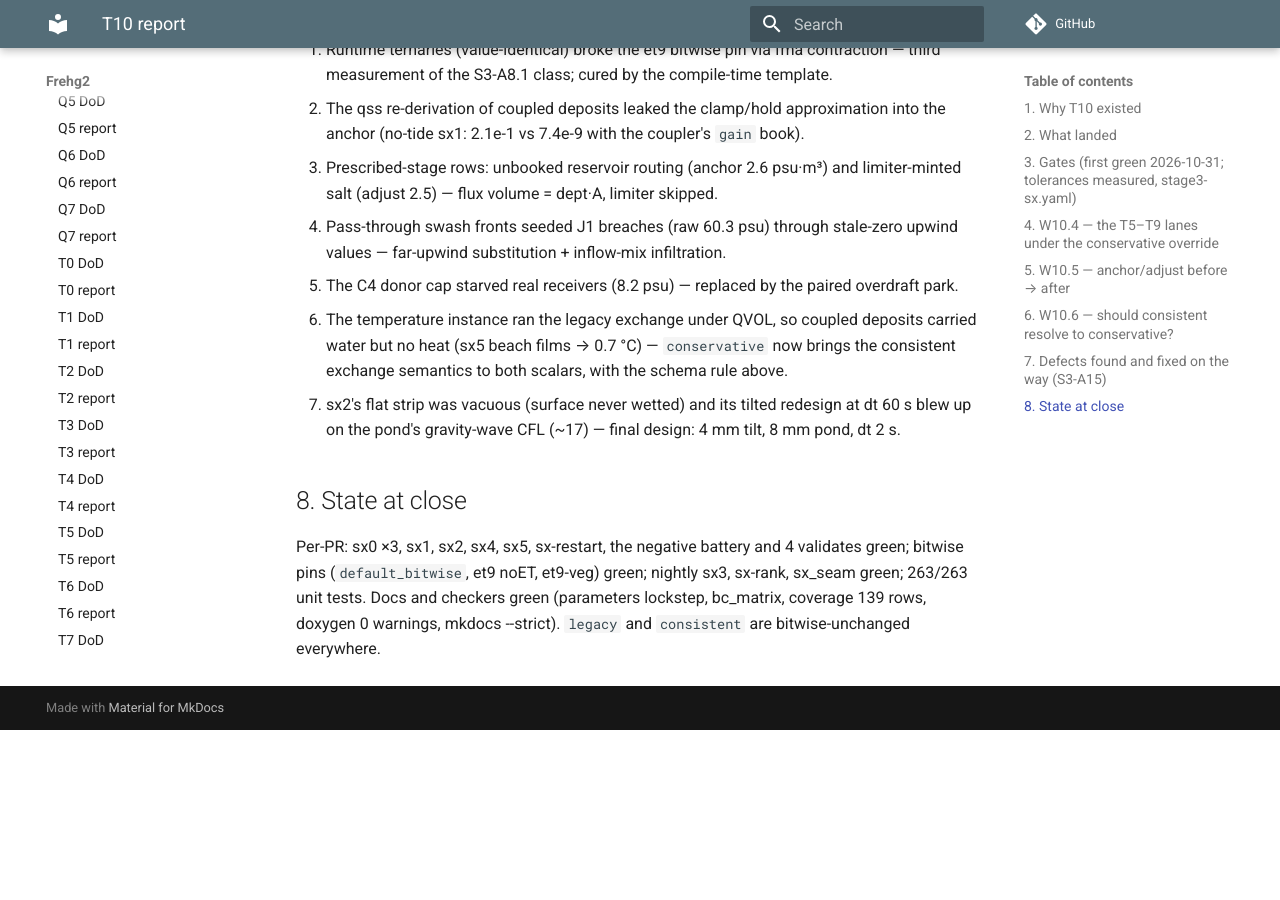
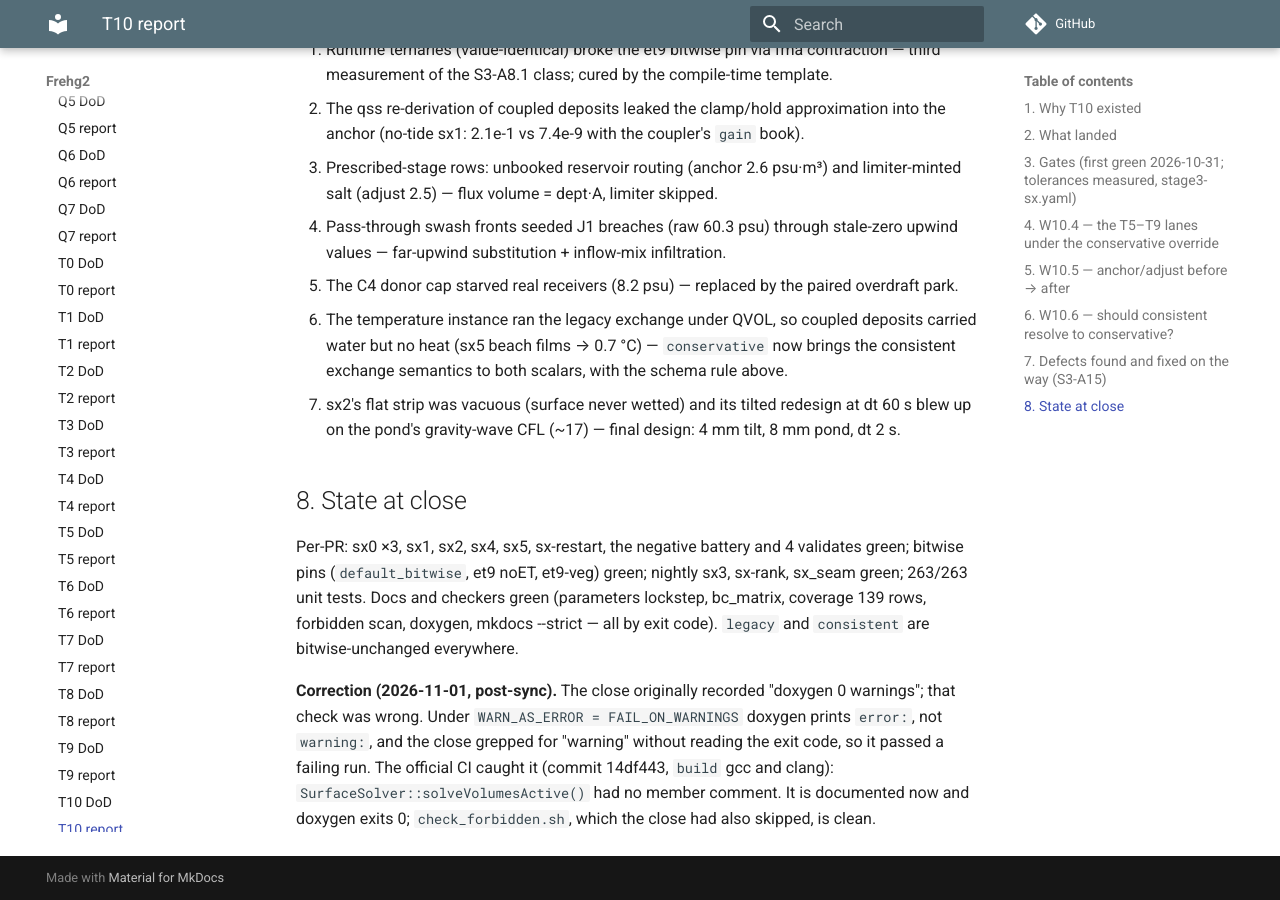
Before and after one commit to zLi90/frehg2, an MkDocs documentation site: the page built from docs/developer-guide/report-T10.md, in a window 1280 px wide and 900 px high, scrolled down 3870 px. Built offline with MkDocs 1.6.1 and Material for MkDocs 9.7.7, drawn with Linux system fonts in a browser that asks for light colours; comment, search, counter and statistics services are not loaded; before the commit the page ends 4600 px from its top, so only the background shows below that.

Commit message:
Document SurfaceSolver::solveVolumesActive (doxygen FAIL_ON_WARNINGS)

```diff
--- a/docs/developer-guide/report-T10.md
+++ b/docs/developer-guide/report-T10.md
@@ -124,5 +124,14 @@ Per-PR: sx0 ×3, sx1, sx2, sx4, sx5, sx-restart, the negative battery and
 4 validates green; bitwise pins (`default_bitwise`, et9 noET, et9-veg)
 green; nightly sx3, sx-rank, sx_seam green; 263/263 unit tests. Docs and
 checkers green (parameters lockstep, bc_matrix, coverage 139 rows,
-doxygen 0 warnings, mkdocs --strict). `legacy` and `consistent` are
-bitwise-unchanged everywhere.
+forbidden scan, doxygen, mkdocs --strict — all by exit code). `legacy`
+and `consistent` are bitwise-unchanged everywhere.
+
+**Correction (2026-11-01, post-sync).** The close originally recorded
+"doxygen 0 warnings"; that check was wrong. Under `WARN_AS_ERROR =
+FAIL_ON_WARNINGS` doxygen prints `error:`, not `warning:`, and the close
+grepped for "warning" without reading the exit code, so it passed a
+failing run. The official CI caught it (commit 14df443, `build` gcc and
+clang): `SurfaceSolver::solveVolumesActive()` had no member comment. It
+is documented now and doxygen exits 0; `check_forbidden.sh`, which the
+close had also skipped, is clean.
```
Also changed, not shown: 1 other file.
